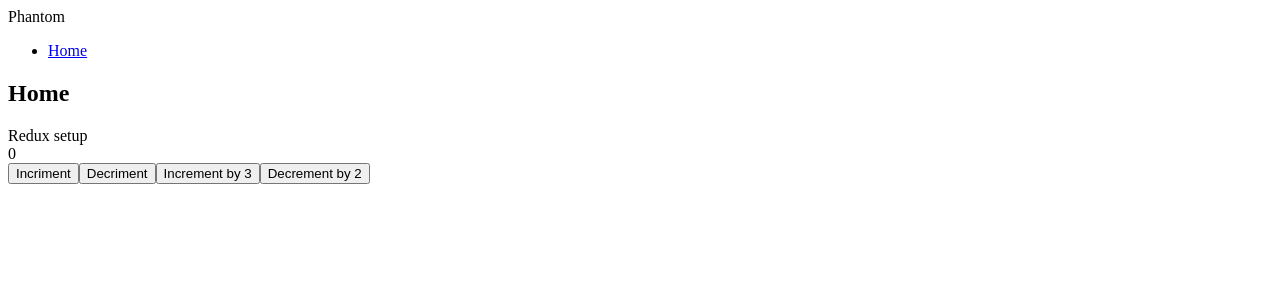
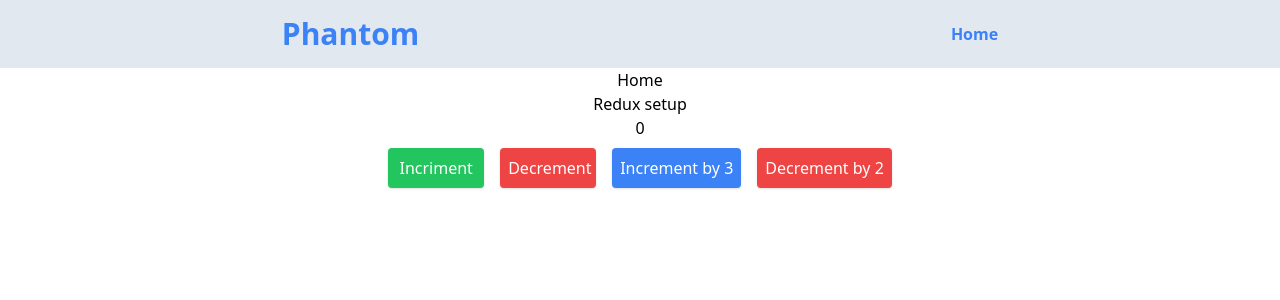
Before and after one commit to atlp-rwanda/phantom-fe-techode, a React (Create React App) app: page / in a window 1280 px wide. Shown: the top 300 px of the page. Built offline with nearby package versions, Linux system fonts and the light colour scheme.

Commit message:
stting up tailwind react

```diff
--- /dev/null
+++ b/postcss.config.js
@@ -0,0 +1,10 @@
+module.exports = {
+    plugins: [
+        require('postcss-import'),
+        require('tailwindcss')("./tailwind.config.js"),
+        require('autoprefixer'),
+        require('cssnano')({
+            preset: 'default',
+        }),
+    ],
+};
--- a/public/index.html
+++ b/public/index.html
@@ -4,6 +4,8 @@
     <meta charset="UTF-8">
     <meta http-equiv="X-UA-Compatible" content="IE=edge">
     <meta name="viewport" content="width=device-width, initial-scale=1.0">
+    <link rel="preconnect" href="https://fonts.gstatic.com" />
+    <link href="https://fonts.googleapis.com/css2family=Poppins:ital,wght@0,100;0,200;0,300;0,400;0,500;0,600;0,700;0,800;0,900;1,100;1,200;1,300;1,400;1,500;1,600;1,700;1,800;1,900&display=swap" rel="stylesheet"/>
     <title>Phantom</title>
 </head>
 <body>
--- /dev/null
+++ b/src/assets/style/main.css
@@ -0,0 +1,3 @@
+@tailwind base;
+@tailwind components;
+@tailwind utilities;
--- a/src/components/Navbars/navbar/Navbar.js
+++ b/src/components/Navbars/navbar/Navbar.js
@@ -3,11 +3,11 @@ import { Link } from 'react-router-dom'
 
 const Navbar = () => {
     return (
-        <div>
-            <div id='log'>Phantom</div>
+        <div className='flex items-center justify-around bg-slate-200 p-4' >
+            <div id='log' className='text-3xl font-bold text-blue-500 font-sans ' >Phantom</div>
             <div>
                 <ul>
-                    <li><Link to="/">Home</Link></li>
+                    <li><Link to="/" className='text-blue-500 font-semibold' >Home</Link></li>
                 </ul>
             </div>
         </div>
--- /dev/null
+++ b/src/components/buttons/Buttons.js
@@ -0,0 +1,23 @@
+import React from 'react'
+
+export const DangerButton = ({ name ,onclick }) => {
+    return (
+        <button className="w-full p-2 bg-red-500 rounded text-white shadow hover:bg-red-400 font-sans font-medium text-1xl " onClick={onclick} >
+            {name}
+        </button>
+     );
+}
+export const SuccessButton = ({ name ,onclick }) => {
+    return (
+        <button className="w-full p-2 bg-green-500 rounded text-white shadow hover:bg-green-400 font-sans font-medium text-1xl " onClick={onclick} >
+            {name}
+        </button>
+     );
+}
+export const InfoButton = ({ name ,onclick }) => {
+    return (
+        <button className="w-full p-2 bg-blue-500 rounded text-white shadow hover:bg-blue-400 font-sans font-medium text-1xl " onClick={onclick} >
+            {name}
+        </button>
+     );
+}
--- a/src/containers/Home/Home.js
+++ b/src/containers/Home/Home.js
@@ -1,21 +1,30 @@
 import React from 'react'
 import { useDispatch } from 'react-redux';
 import { useSelector } from 'react-redux';
+import {SuccessButton , DangerButton , InfoButton} from '../../components/buttons/Buttons';
 import { decrementBy, decrementCount, incrementBy, incrementCount } from '../../redux/actions/counterActions';
 
 const Home = () => {
    const { count } = useSelector((state) => state.counters);
    const dispatch = useDispatch();
     return (
-        <div>
+        <div className='flex items-center justify-center flex-col' >
             <h2>Home</h2>
             <div>Redux setup</div>
             <span>{ count }</span>
-            <div className="btn">
-               <button onClick={() => dispatch(incrementCount())}  > Incriment </button>
-               <button onClick={() => dispatch(decrementCount())} > Decriment </button>
-               <button onClick={() => dispatch(incrementBy(3))} > Increment by 3 </button>
-               <button onClick={() => dispatch(decrementBy(2))} > Decrement by 2 </button>
+            <div className="flex flex-wrap">
+                <div className="w-24 m-2">
+                   <SuccessButton name={`Incriment`} onclick={() => dispatch(incrementCount())}/>
+                </div>
+                <div className="w-24 m-2">
+                   <DangerButton name={`Decrement`} onclick={() => dispatch(decrementCount())}/>
+                </div>
+                <div className="w-26 m-2">
+                   <InfoButton name={`Increment by 3 `} onclick={() => dispatch(incrementBy(3))}/>
+                </div>
+                <div className="w-26 m-2">
+                    <DangerButton name={`Decrement by 2`} onclick={() => dispatch(decrementBy(2))}/>
+                </div>
             </div>
         </div>
     );
--- a/src/index.js
+++ b/src/index.js
@@ -3,6 +3,7 @@ import ReactDom from 'react-dom'
 import { Provider } from 'react-redux'
 import App from './App'
 import store from './redux/store'
+import './assets/style/main.css';
 
 ReactDom.render(
 <Provider store={store} >
--- /dev/null
+++ b/tailwind.config.js
@@ -0,0 +1,17 @@
+const defaultTheme = require("tailwindcss/defaultTheme");
+module.exports = {
+    purge: ["./src/**/*.{js,jsx,ts,tsx}", "./public/index.html"],
+    content: [
+        "./src/**/*.{js,jsx,ts,tsx}",
+      ],
+    darkMode: false, // or 'media' or 'class'
+    theme: {
+        extend: {
+            fontFamily: {
+                sans: ["Poppins", ...defaultTheme.fontFamily.sans],
+            },
+        },
+    },
+    variants: {},
+    plugins: [],
+  }
--- a/webpack.config.js
+++ b/webpack.config.js
@@ -1,6 +1,6 @@
 const HtmlWebpackPlugin =require('html-webpack-plugin')
 const path = require('path')
-
+const MiniCssExtractPlugin = require("mini-css-extract-plugin")
 module.exports = {
     context: __dirname,
     mode: "development",
@@ -23,16 +23,18 @@ module.exports = {
             {
                 test: /\.css?$/,
                 exclude: /node_modules/,
-                use: ['style-loader', 'css-loader']
+                use: [ MiniCssExtractPlugin.loader , 'css-loader' , 'postcss-loader']
             },
             {
                 test: /\.(png|j?g|svg|gif)?$/,
                 exclude: /node_modules/,
                 use: 'file-loader?name=./assets/[name].[ext]'
-            },
+            }
+
         ],
     },
     plugins: [
+        new MiniCssExtractPlugin(),
         new HtmlWebpackPlugin({
             template: path.resolve(__dirname, 'public/index.html'),
             filename: 'index.html',
```
Also changed, not shown: package.json (+11 -1 lines), 1 other file (tests, documents, lock files or other folders).
